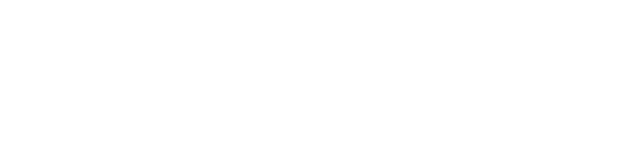
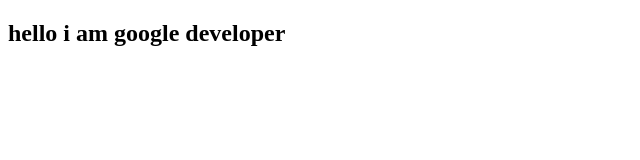
Before and after one commit to Shubhamat15/senior-developer, a plain HTML site: page index.html in a window 1280 px wide. Shown: the whole page, without its empty margins (0-640 px from the left). Drawn offline with Linux system fonts and the light colour scheme.

Commit message:
updated h2

```diff
--- a/index.html
+++ b/index.html
@@ -6,6 +6,6 @@
     <title>Document</title>
 </head>
 <body>
-
+    <h2> hello i am google developer </h2>
 </body>
 </html>
```
